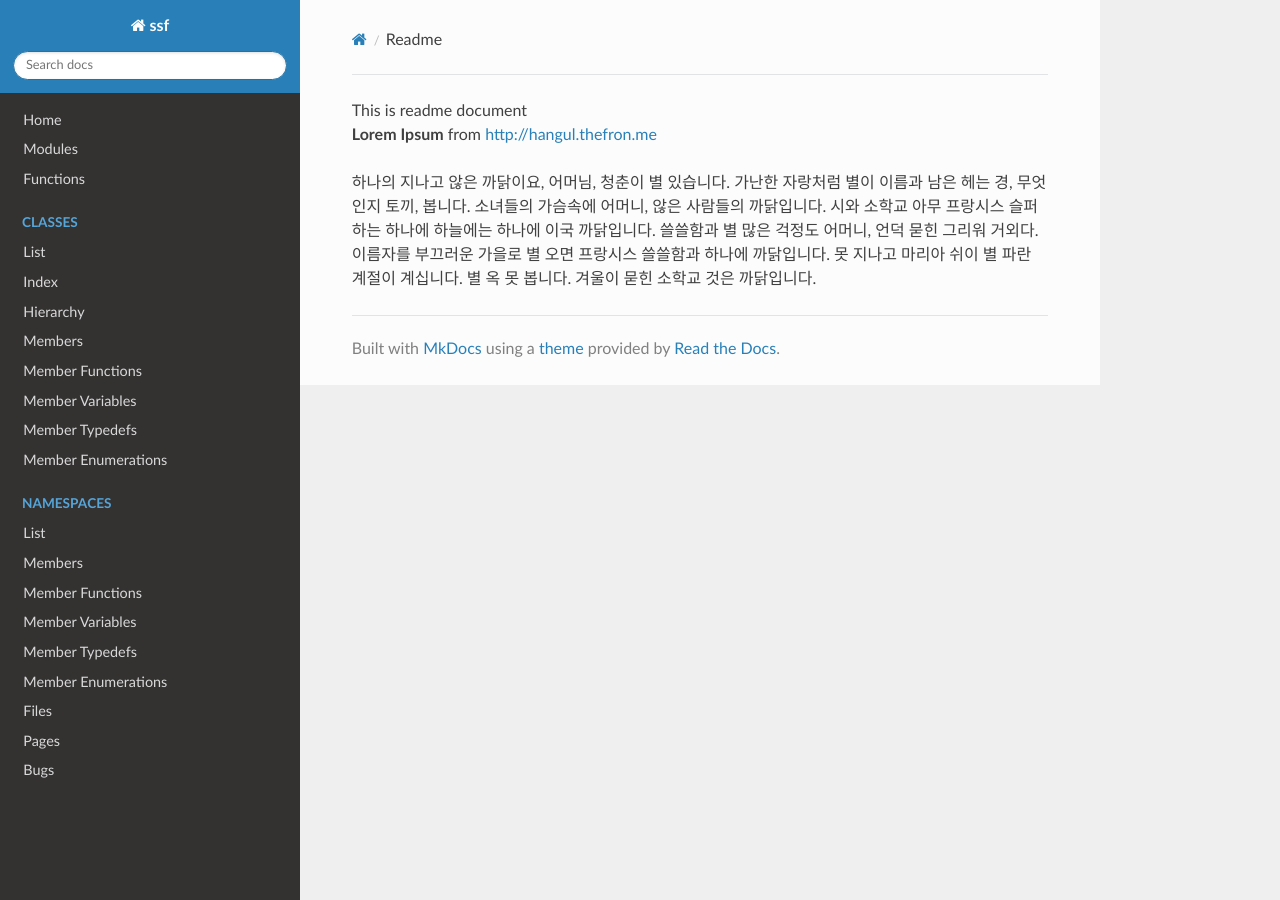
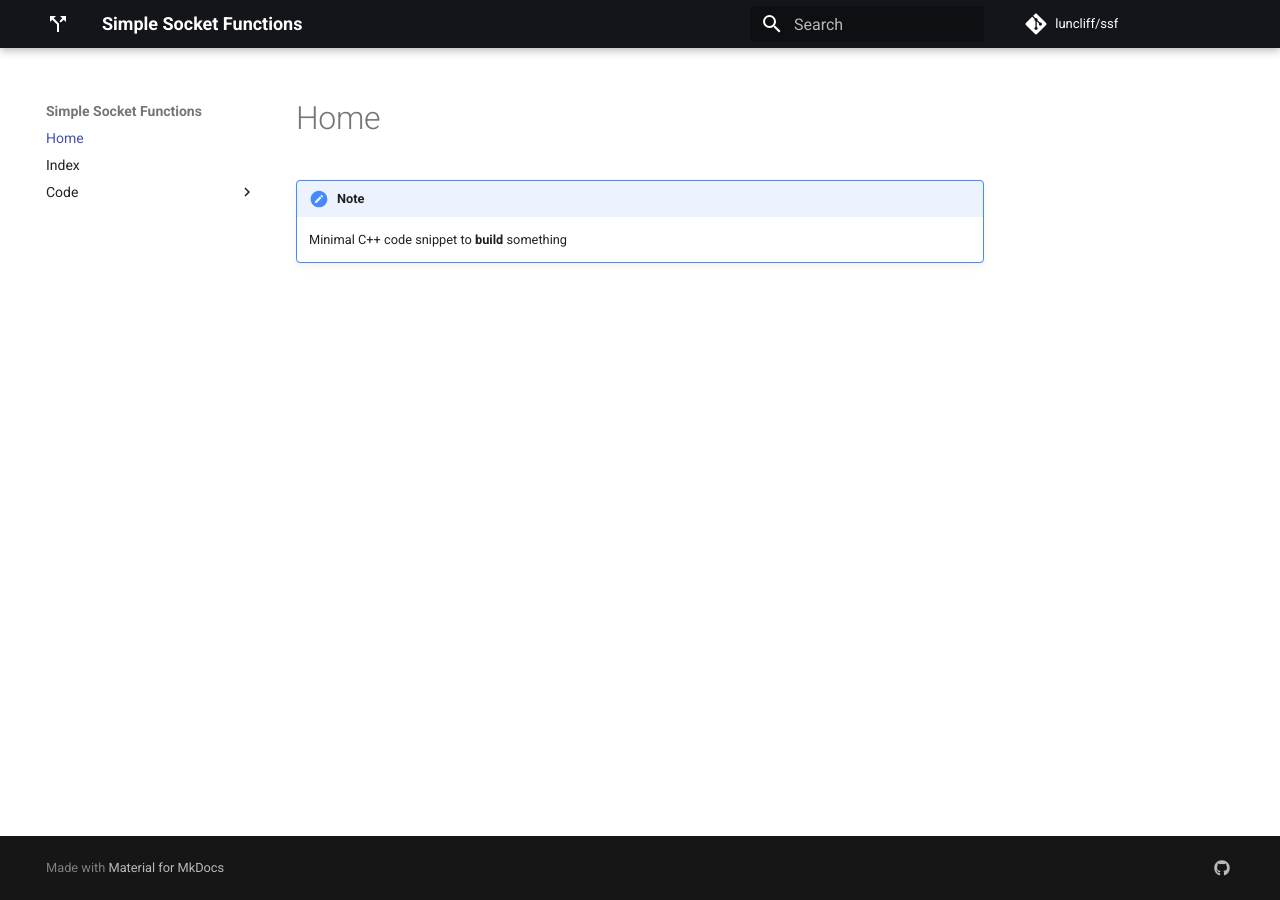
Before and after one commit to luncliff/ssf, an MkDocs documentation site: the page built from docs/readme.md, in a window 1280 px wide. Built offline with MkDocs 1.6.1 and Material for MkDocs 9.7.7, drawn with Linux system fonts in a browser that asks for light colours; nearby versions of some CDN libraries; comment, search, counter and statistics services are not loaded.

Commit message:
docs: mkdocs-material
* exclude markdown in doxygen

```diff
--- a/docs/conf.py
+++ b/docs/conf.py
@@ -36,5 +36,5 @@ html_theme = 'guzzle_sphinx_theme'
 
 # https://breathe.readthedocs.io/en/latest/quickstart.html
 
-breathe_projects = {"ssf": join(getcwd(), 'doxygen', 'xml')}
+breathe_projects = {"ssf": join(getcwd(), 'xml')}
 breathe_default_project = 'ssf'
--- a/docs/readme.md
+++ b/docs/readme.md
@@ -1,5 +1,3 @@
 
-This is readme document
-**Lorem Ipsum** from [http://hangul.thefron.me](http://hangul.thefron.me)
-
-하나의 지나고 않은 까닭이요, 어머님, 청춘이 별 있습니다. 가난한 자랑처럼 별이 이름과 남은 헤는 경, 무엇인지 토끼, 봅니다. 소녀들의 가슴속에 어머니, 않은 사람들의 까닭입니다. 시와 소학교 아무 프랑시스 슬퍼하는 하나에 하늘에는 하나에 이국 까닭입니다. 쓸쓸함과 별 많은 걱정도 어머니, 언덕 묻힌 그리워 거외다. 이름자를 부끄러운 가을로 별 오면 프랑시스 쓸쓸함과 하나에 까닭입니다. 못 지나고 마리아 쉬이 별 파란 계절이 계십니다. 별 옥 못 봅니다. 겨울이 묻힌 소학교 것은 까닭입니다.
+!!! note
+    Minimal C++ code snippet to **build** something
--- a/mkdocs.yml
+++ b/mkdocs.yml
@@ -1,27 +1,49 @@
-site_name: ssf
+#
+# Author: github.com/luncliff (luncliff@gmail.com)
+# References:
+#   https://www.mkdocs.org/
+#   https://github.com/squidfunk/mkdocs-material
+#   https://material.io/resources/icons/?icon=call_split&style=twotone
+#   https://fonts.google.com/
+#
+site_name: Simple Socket Functions
+site_url: https://luncliff.github.io/ssf
 
-theme: readthedocs
+repo_name: luncliff/ssf
+repo_url: https://github.com/luncliff/ssf
 
 nav:
-  - Home: index.md
-  - Modules: modules.md
-  - Functions: functions.md
-  - Classes:
-    - List: annotated.md
-    - Index: classes.md
-    - Hierarchy: hierarchy.md
-    - Members: class_members.md
-    - Member Functions: class_member_functions.md
-    - Member Variables: class_member_variables.md
-    - Member Typedefs: class_member_typedefs.md
-    - Member Enumerations: class_member_enums.md
-  - Namespaces:
-    - List: namespaces.md
-    - Members: namespace_members.md
-    - Member Functions: namespace_member_functions.md
-    - Member Variables: namespace_member_variables.md
-    - Member Typedefs: namespace_member_typedefs.md
-    - Member Enumerations: namespace_member_enums.md
-  - Files: files.md
-  - Pages: pages.md
-  - Bugs: bug.md
+  - Home: readme.md
+  - Index: socket_8cpp.md
+  - Code:
+      - Namespaces: namespaces.md
+      - Functions: functions.md
+      - Classes: classes.md
+
+markdown_extensions:
+  - admonition
+  - codehilite:
+      guess_lang: false
+  - toc:
+      permalink: true
+
+theme:
+  name: "material"
+  extra:
+    search:
+      language: "en, kr"
+  # font:
+  #   text: "Nanum Gothic"
+  #   code: "Nanum Gothic Coding"
+  palette:
+    primary: "black"
+    # accent: "black"
+  logo:
+    icon: "call_split"
+  # feature:
+  #   tabs: true
+
+extra:
+  social:
+    - type: "github"
+      link: "https://github.com/luncliff"
--- a/requirements.txt
+++ b/requirements.txt
@@ -8,6 +8,7 @@ pandoc
 
 doxybook
 mkdocs
+mkdocs-material
 
 sphinx_rtd_theme
 guzzle_sphinx_theme
```
Also changed, not shown: azure-pipelines.yml (+8 -0 lines), 7 other files.
